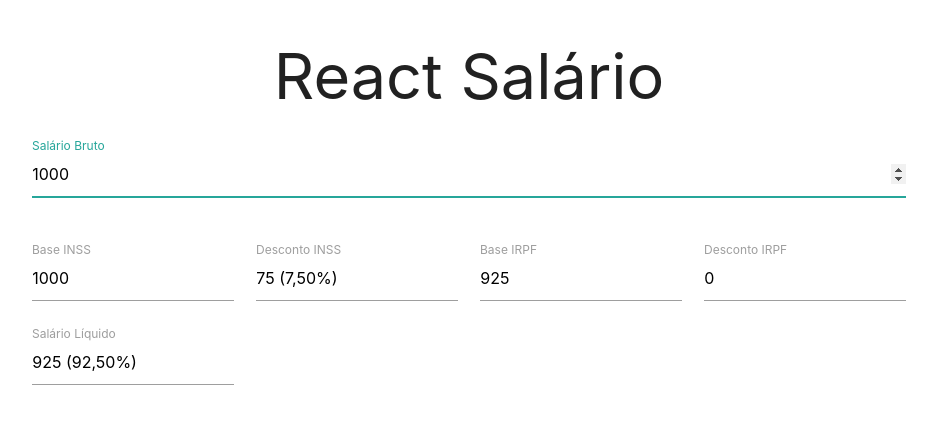
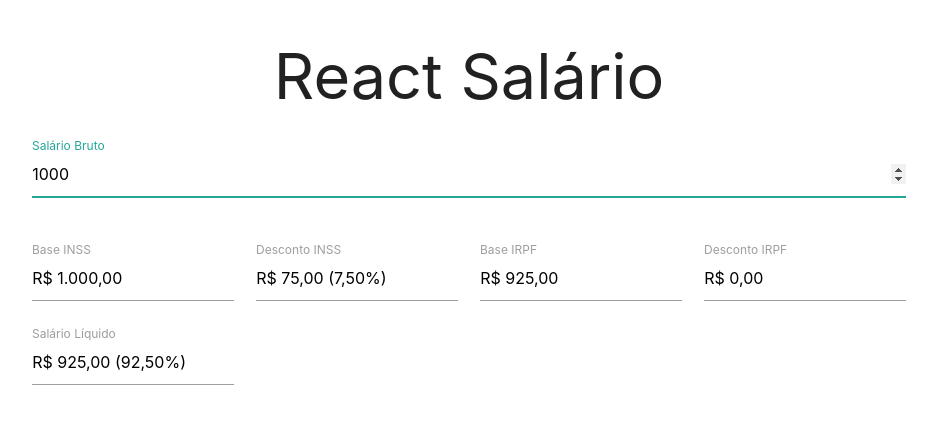
Before and after one commit to MauricioFe/react-salario, a React (Create React App) app: page / in a window 1280 px wide. Shown: the top 424 px of the page, without its empty margins (171-1108 px from the left). Built offline with nearby package versions, Linux system fonts and the light colour scheme.

Commit message:
implementando formatação dos numeros

```diff
--- a/src/components/InputReadOnly.js
+++ b/src/components/InputReadOnly.js
@@ -1,5 +1,5 @@
 import React, { Component } from 'react'
-import { formatPercentage } from '../helpers/formatters';
+import { formatMoney, formatPercentage } from '../helpers/formatters';
 
 export default class InputReadOnly extends Component {
     handleInputChange = (event) => {
@@ -8,12 +8,13 @@ export default class InputReadOnly extends Component {
     }
     render() {
         const { value, color = 'black', percentage, label } = this.props;
+
         const formattedPercentage = percentage > 0? `(${formatPercentage(percentage)}) `: '';
-        const formattedeValue = `${value} ${formattedPercentage}`;
+        const formattedValue = `${formatMoney(value)} ${formattedPercentage}`;
         return (
             <div className="input-field col s12 m6 l3">
 
-                <input id="inputReadOnly" value={formattedeValue} readOnly />
+                <input id="inputReadOnly" value={formattedValue} readOnly />
                 <label className="active">{label}</label>
             </div>
         )
```
